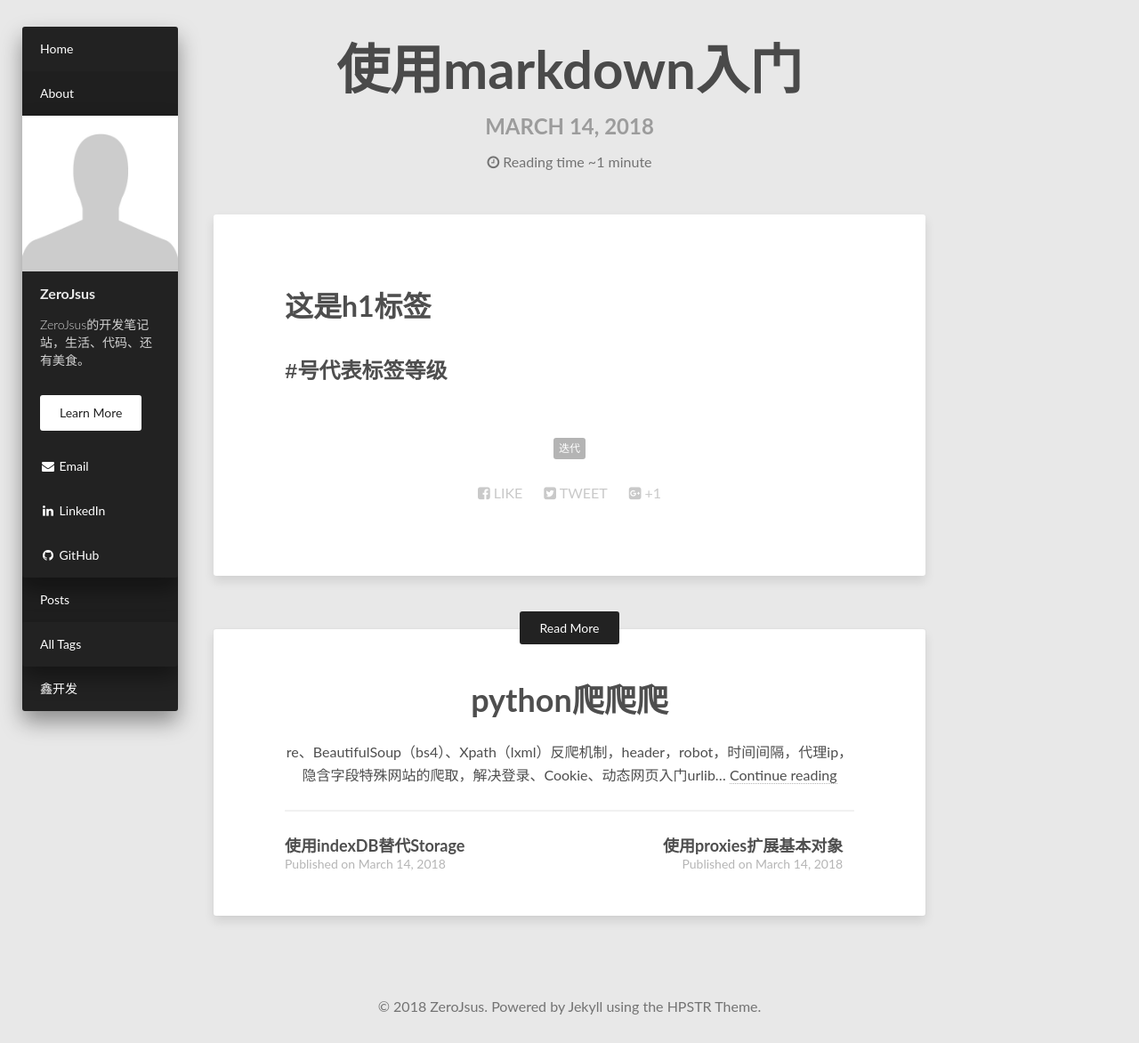
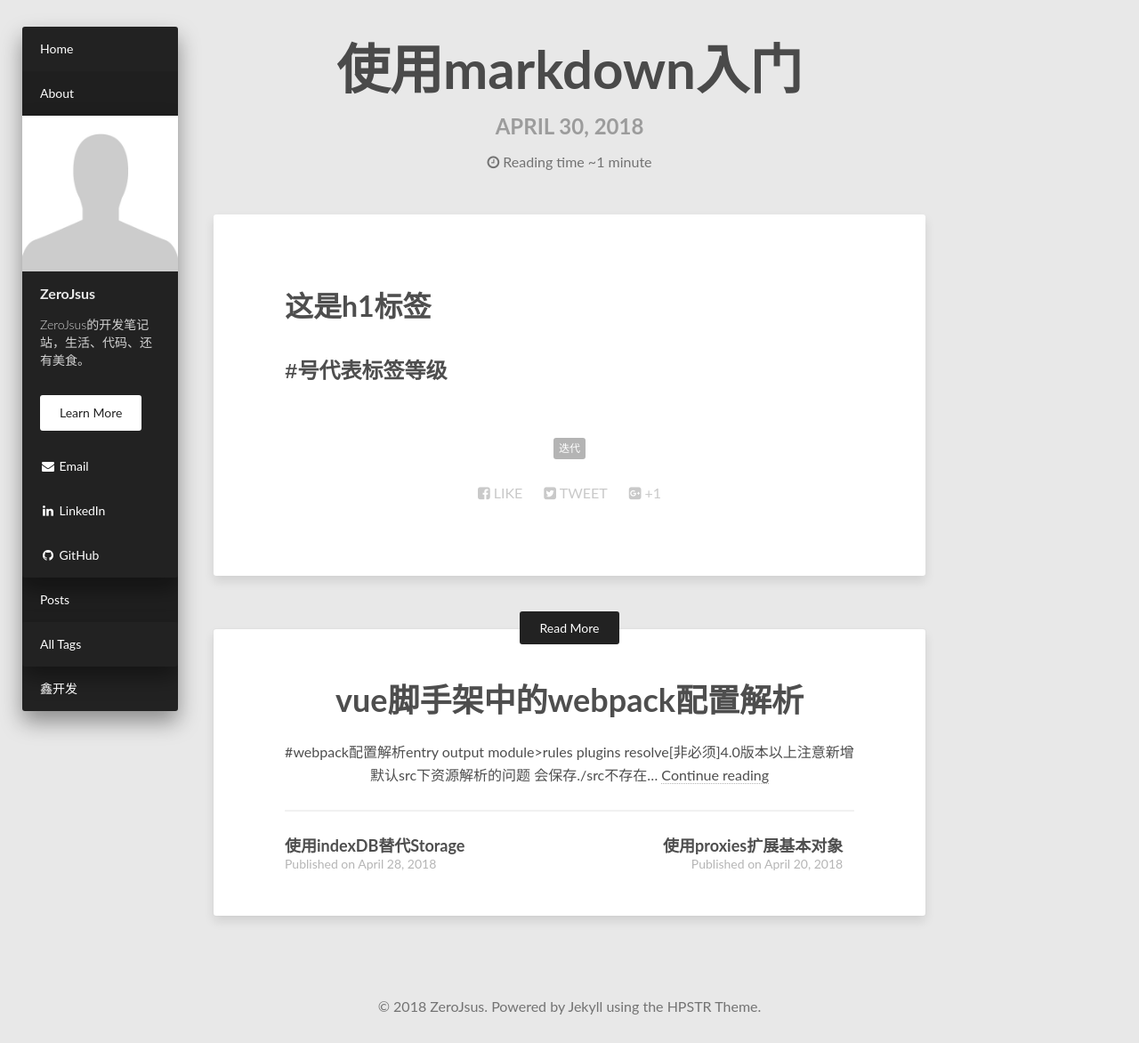
Before and after one commit to ZeroJsus/ZeroJsus.github.io, a Jekyll site: the page built from _posts/2018-4-30-markdown入门.markdown, in a window 1280 px wide. Shown: the whole page at 89% size. Built offline with Jekyll 4.4.1, drawn with Linux system fonts in a browser that asks for light colours; nearby versions of some CDN libraries.

Commit message:
update webpack(一)

```diff
--- a/_drafts/weekly4.markdown
+++ b/_drafts/weekly4.markdown
@@ -14,6 +14,8 @@
 
 * yield`*` 用于在一个遍历器生成函数中执行另一个遍历器生成函数
 
-@和#未知
+@ 用于类的修饰器函数，用来修改类的行为 类似Python的修饰器的功能
+
+`#`号未知
 =======
 vue-electron 学习!! react!!
--- a/_posts/2018-3-22-弃用flexible.markdown
+++ b/_posts/2018-3-22-弃用flexible.markdown
@@ -1,7 +1,7 @@
 ---
 layout: post
 title: '使用vm替代flexible布局'
-date: 2018-3-14 23:00:00 +0800
+date: 2018-3-22 23:00:00 +0800
 categories: blog
 tags: '趋势'
 ---
--- a/_posts/2018-4-20-对象扩展proxie.markdown
+++ b/_posts/2018-4-20-对象扩展proxie.markdown
@@ -1,7 +1,7 @@
 ---
 layout: post
 title: '使用proxies扩展基本对象'
-date: 2018-3-14 23:00:00 +0800
+date: 2018-4-20 23:00:00 +0800
 categories: blog
 tags: '趋势'
 ---
--- a/_posts/2018-4-28-vue项目indexdb实践.markdown
+++ b/_posts/2018-4-28-vue项目indexdb实践.markdown
@@ -1,7 +1,7 @@
 ---
 layout: post
 title: '使用indexDB替代Storage'
-date: 2018-3-14 23:00:00 +0800
+date: 2018-4-28 23:00:00 +0800
 categories: blog
 tags: '迭代'
 ---
--- a/_posts/2018-4-30-markdown入门.markdown
+++ b/_posts/2018-4-30-markdown入门.markdown
@@ -1,7 +1,7 @@
 ---
 layout: post
 title: '使用markdown入门'
-date: 2018-3-14 23:00:00 +0800
+date: 2018-4-30 23:00:00 +0800
 categories: blog
 tags: '迭代'
 ---
```
Also changed, not shown: _posts/2018-5-3-vuecli webpack配置解析(一).markdown (added, +10 -0 lines).
